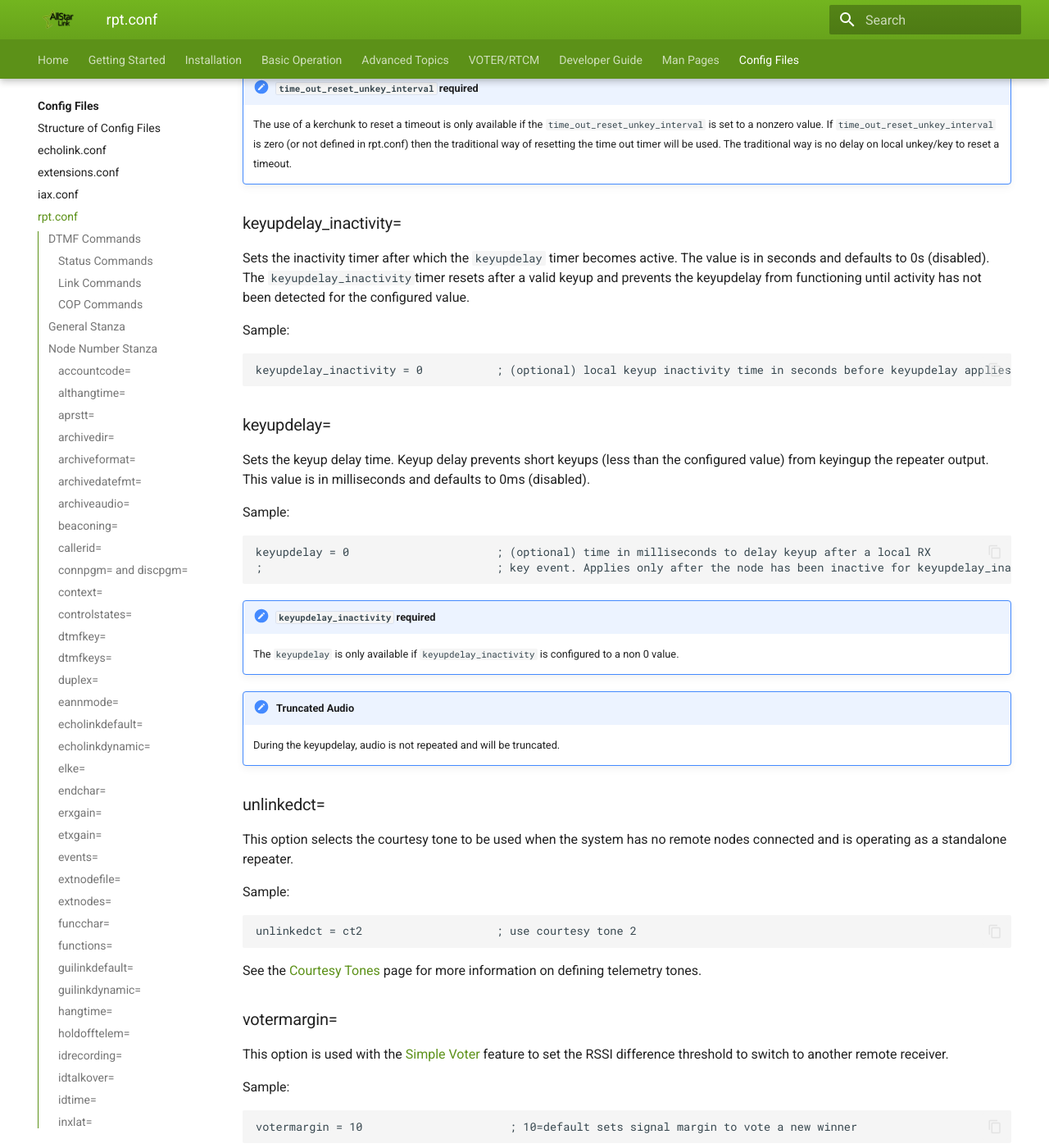
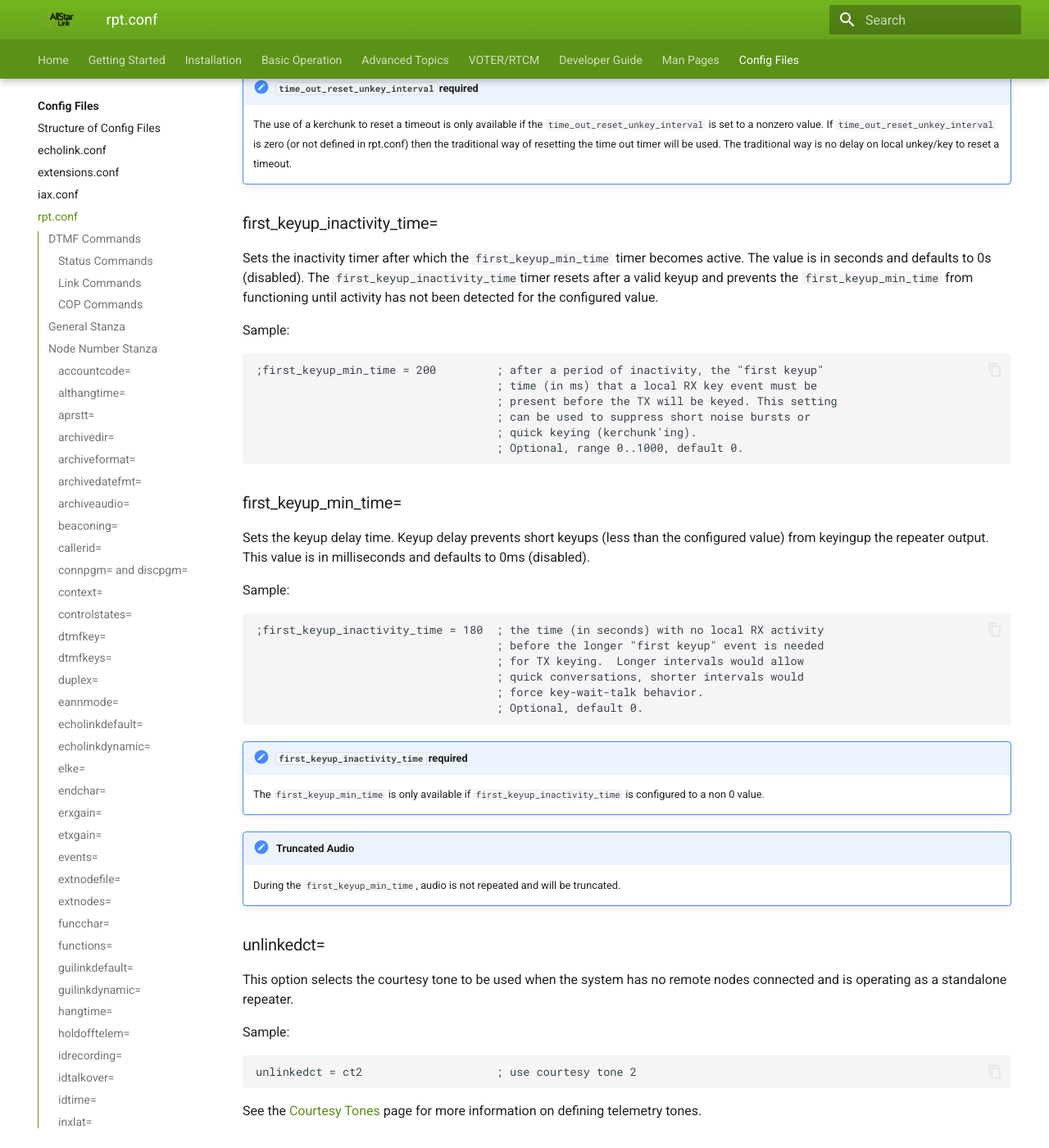
Before and after one commit to AllStarLink/ASL3-Manual, an MkDocs documentation site: the page built from docs/config/rpt_conf.md, in a window 1280 px wide and 1400 px high, scrolled down 37069 px. Shown: the whole window at 82% size. Built offline with MkDocs 1.6.1 and Material for MkDocs 9.7.7, drawn with Linux system fonts in a browser that asks for light colours.

Commit message:
Match latest updates to the PR

````diff
--- a/docs/config/rpt_conf.md
+++ b/docs/config/rpt_conf.md
@@ -1413,28 +1413,37 @@ time_out_reset_kerchunk_interval = 250                  ; transmit time-out keyu
 !!! note  "`time_out_reset_unkey_interval` required"
     The use of a kerchunk to reset a timeout is only available if the `time_out_reset_unkey_interval` is set to a nonzero value. If `time_out_reset_unkey_interval` is zero (or not defined in rpt.conf) then the traditional way of resetting the time out timer will be used. The traditional way is no delay on local unkey/key to reset a timeout.
 
-### keyupdelay_inactivity=
-Sets the inactivity timer after which the `keyupdelay` timer becomes active.  The value is in seconds and defaults to 0s (disabled).
-The `keyupdelay_inactivity`timer resets after a valid keyup and prevents the keyupdelay from functioning until activity has not been detected for the configured value.
-
-Sample:
-```
-keyupdelay_inactivity = 0           ; (optional) local keyup inactivity time in seconds before keyupdelay applies.
-```
-
-### keyupdelay=
+### first_keyup_inactivity_time=
+Sets the inactivity timer after which the `first_keyup_min_time` timer becomes active.  The value is in seconds and defaults to 0s (disabled).
+The `first_keyup_inactivity_time`timer resets after a valid keyup and prevents the `first_keyup_min_time` from functioning until activity has not been detected for the configured value.
+
+Sample:
+```
+;first_keyup_min_time = 200         ; after a period of inactivity, the "first keyup"
+                                    ; time (in ms) that a local RX key event must be
+                                    ; present before the TX will be keyed. This setting
+                                    ; can be used to suppress short noise bursts or
+                                    ; quick keying (kerchunk'ing).
+                                    ; Optional, range 0..1000, default 0.
+```
+
+### first_keyup_min_time=
 Sets the keyup delay time.  Keyup delay prevents short keyups (less than the configured value) from keyingup the repeater output.  This value is in milliseconds and defaults to 0ms (disabled).
 
 Sample:
 ```
-keyupdelay = 0                      ; (optional) time in milliseconds to delay keyup after a local RX
-;                                   ; key event. Applies only after the node has been inactive for keyupdelay_inactivity time.
-```
-!!!note "`keyupdelay_inactivity` required"
-    The `keyupdelay` is only available if `keyupdelay_inactivity` is configured to a non 0 value.
+;first_keyup_inactivity_time = 180  ; the time (in seconds) with no local RX activity
+                                    ; before the longer "first keyup" event is needed
+                                    ; for TX keying.  Longer intervals would allow
+                                    ; quick conversations, shorter intervals would
+                                    ; force key-wait-talk behavior.
+                                    ; Optional, default 0.
+```
+!!!note "`first_keyup_inactivity_time` required"
+    The `first_keyup_min_time` is only available if `first_keyup_inactivity_time` is configured to a non 0 value.
 
 !!!note "Truncated Audio"
-    During the keyupdelay, audio is not repeated and will be truncated.
+    During the `first_keyup_min_time`, audio is not repeated and will be truncated.
 
 ### unlinkedct=
 This option selects the courtesy tone to be used when the system has no remote nodes connected and is operating as a standalone repeater.
````
